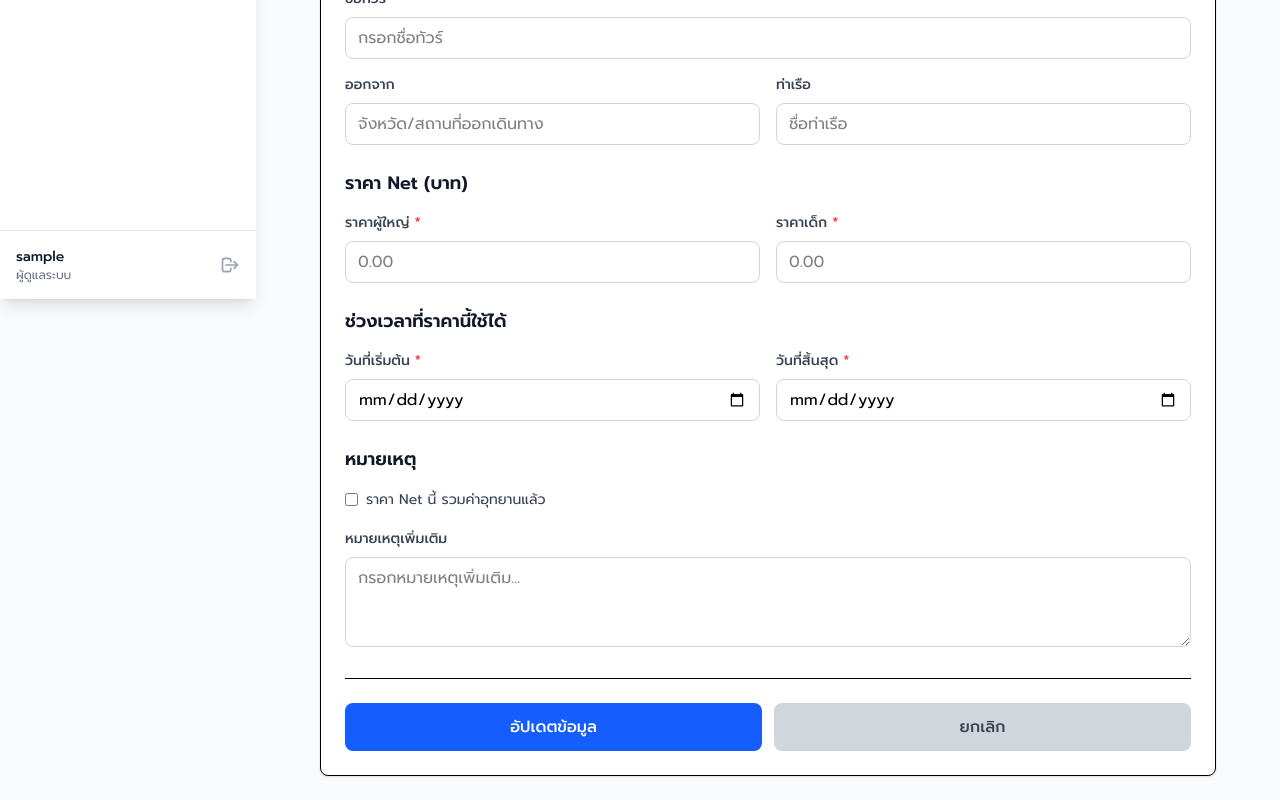
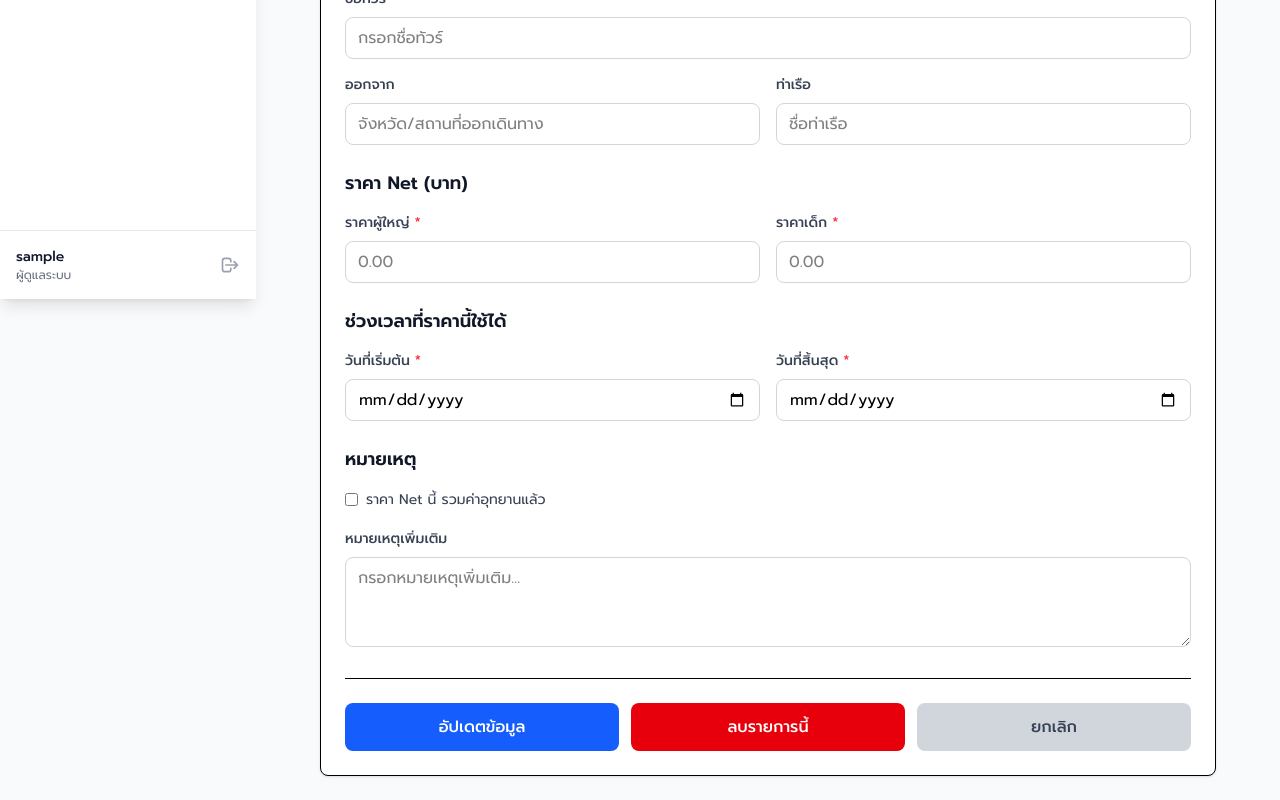
Before and after one commit to chalantorn2/Pricing-SevenSmile-Web, a React (Vite) app: page /edit/1 in a window 1280 px wide. Shown: the part 501-1301 px from the top of the page. Built offline with nearby package versions, Linux system fonts and the light colour scheme; no server answers; the database is empty; sample sign-in values are in the browser's storage.

Commit message:
add delete button

```diff
--- a/src/pages/AddPrice.jsx
+++ b/src/pages/AddPrice.jsx
@@ -123,6 +123,25 @@ const AddPrice = () => {
       alert("เกิดข้อผิดพลาดในการบันทึกข้อมูล");
     } finally {
       setLoading(false);
+    }
+  };
+
+  const handleDelete = async () => {
+    if (
+      window.confirm(
+        `คุณต้องการลบทัวร์ "${formData.tour_name}" หรือไม่?\n\nการลบนี้ไม่สามารถกู้คืนได้!`
+      )
+    ) {
+      try {
+        setLoading(true);
+        await toursService.deleteTour(id);
+        alert("ลบข้อมูลเรียบร้อยแล้ว");
+        navigate("/");
+      } catch (error) {
+        console.error("Error deleting tour:", error);
+        alert("เกิดข้อผิดพลาดในการลบข้อมูล");
+        setLoading(false);
+      }
     }
   };
 
@@ -436,6 +455,18 @@ const AddPrice = () => {
               ? "อัปเดตข้อมูล"
               : "บันทึกข้อมูล"}
           </button>
+
+          {isEditing && (
+            <button
+              type="button"
+              onClick={handleDelete}
+              disabled={loading}
+              className="flex-1 bg-red-600 text-white py-3 px-4 rounded-lg hover:bg-red-700 disabled:opacity-50 disabled:cursor-not-allowed transition-colors font-medium"
+            >
+              {loading ? "กำลังลบ..." : "ลบรายการนี้"}
+            </button>
+          )}
+
           <button
             type="button"
             onClick={handleCancel}
```
